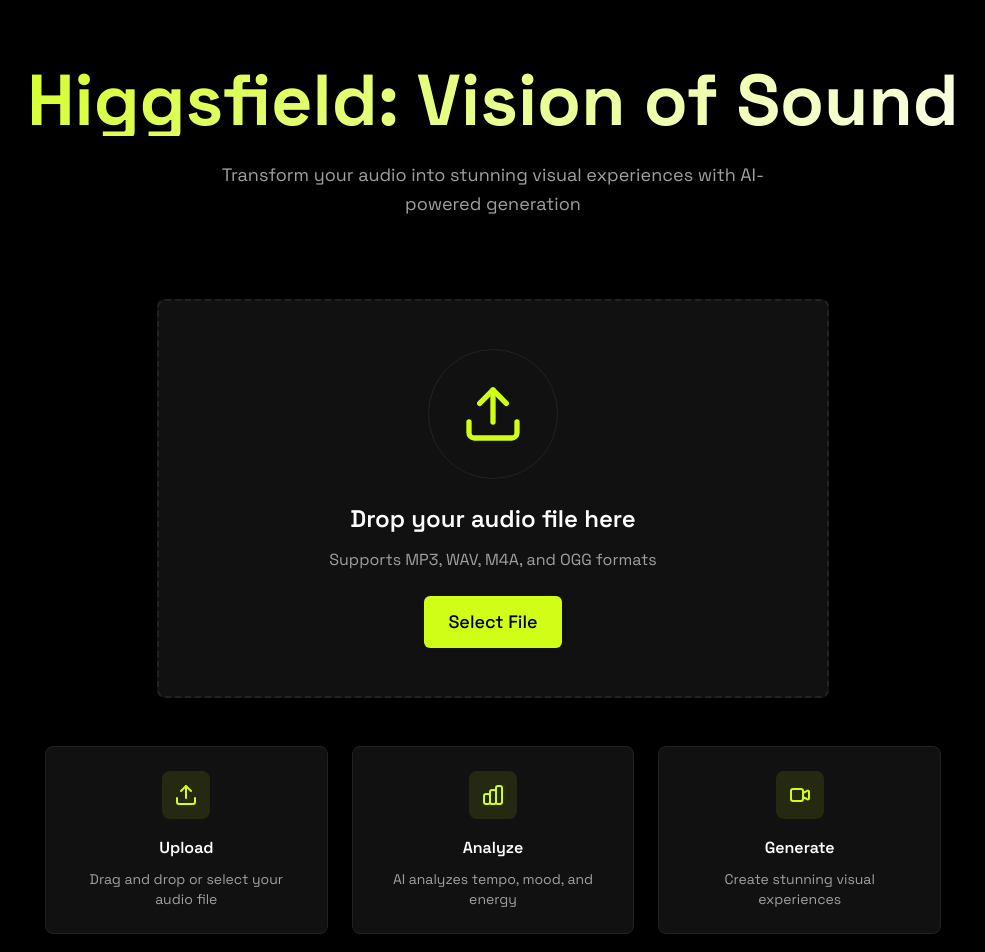
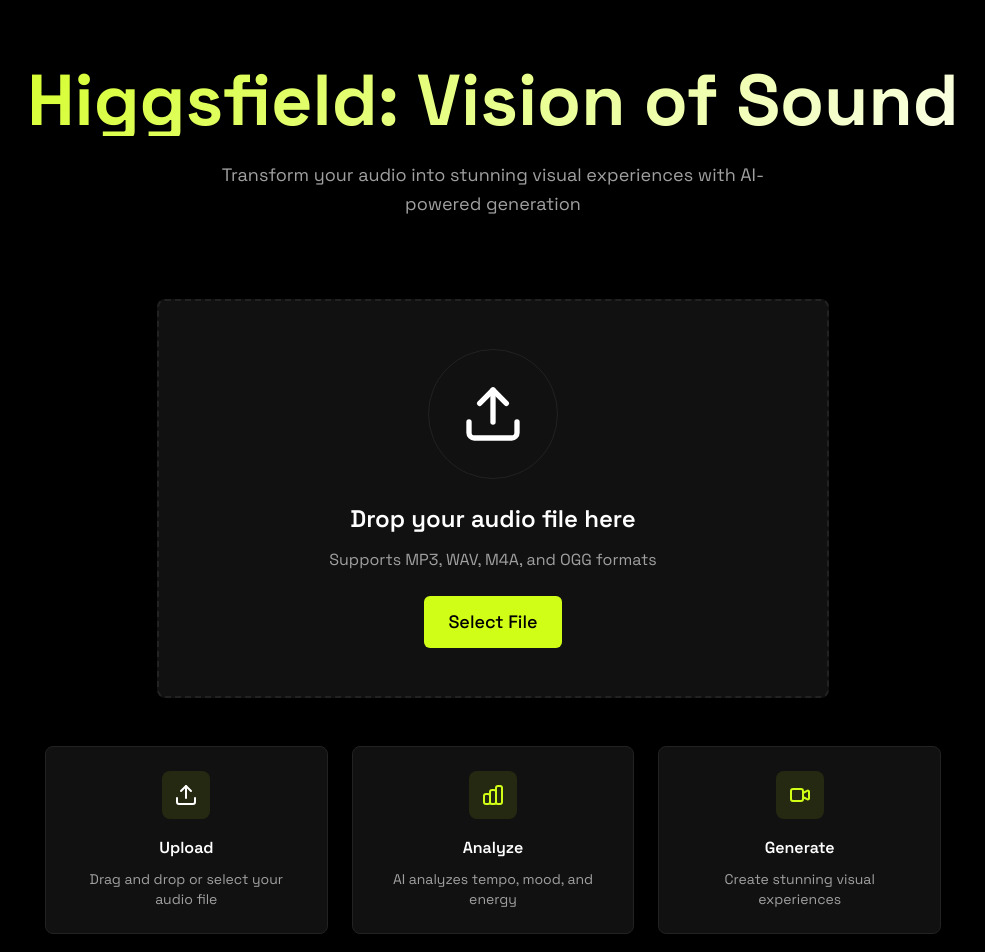
Before and after one commit to daridokki/higgsfield-swe, a Next.js app in the folder frontend/: page / in a window 1280 px wide. Shown: the top 952 px of the page, without its empty margins (147-1132 px from the left). Built offline with nearby package versions, Linux system fonts and the light colour scheme.

Commit message:
Fix TypeScript errors and resolve all issues

```diff
--- a/frontend/app/page.tsx
+++ b/frontend/app/page.tsx
@@ -1,6 +1,7 @@
 'use client'
 
-import { useState } from 'react'
+import React, { useState } from 'react'
+// Component imports - TypeScript refresh
 import UploadSection from '../components/UploadSection'
 import ProcessingSection from '../components/ProcessingSection'
 import ResultSection from '../components/ResultSection'
--- a/frontend/components/ProcessingSection.tsx
+++ b/frontend/components/ProcessingSection.tsx
@@ -1,6 +1,6 @@
 'use client'
 
-import { useState, useRef, useEffect } from 'react'
+import React, { useState, useRef, useEffect } from 'react'
 import { Play, X, Wand } from 'lucide-react'
 
 interface ProcessingSectionProps {
@@ -127,7 +127,7 @@ export default function ProcessingSection({ audioFile, isProcessing, onCancel }:
             >
               <Play
                 size={24}
-                className={`text-background ${isPlaying ? 'hidden' : 'block'}`}
+                style={{ color: 'var(--background)', display: isPlaying ? 'none' : 'block' }}
               />
               <div className={`text-background ${isPlaying ? 'block' : 'hidden'} flex space-x-1`}>
                 <div className="w-1 h-6 bg-background animate-pulse"></div>
@@ -147,7 +147,7 @@ export default function ProcessingSection({ audioFile, isProcessing, onCancel }:
             <div className="relative">
               <div className="w-16 h-16 border-4 border-border rounded-full animate-spin border-t-accent"></div>
               <div className="absolute inset-0 flex items-center justify-center">
-                <Wand className="w-6 h-6 text-accent animate-pulse" />
+                <Wand size={24} style={{ color: 'var(--accent)' }} />
               </div>
             </div>
             <div className="w-full max-w-md space-y-4">
--- a/frontend/components/ResultSection.tsx
+++ b/frontend/components/ResultSection.tsx
@@ -1,6 +1,6 @@
 'use client'
 
-import { useState } from 'react'
+import React, { useState } from 'react'
 import { Download, Plus, Music, Zap } from 'lucide-react'
 import { GenerationResult } from '../lib/api'
 
--- a/frontend/components/UploadSection.tsx
+++ b/frontend/components/UploadSection.tsx
@@ -1,6 +1,6 @@
 'use client'
 
-import { useCallback, useState } from 'react'
+import React, { useCallback, useState } from 'react'
 import { Upload } from 'lucide-react'
 
 interface UploadSectionProps {
@@ -76,7 +76,7 @@ export default function UploadSection({ onFileUpload }: UploadSectionProps) {
       >
         <div className="flex flex-col items-center justify-center space-y-6">
           <div className="p-8 rounded-full bg-surface border border-border">
-            <Upload className="w-16 h-16 text-accent" />
+            <Upload size={64} style={{ color: 'var(--accent)' }} />
           </div>
           <div className="text-center space-y-3">
             <h2 className="text-2xl font-semibold text-text-primary">
@@ -110,7 +110,7 @@ export default function UploadSection({ onFileUpload }: UploadSectionProps) {
       <div className="mt-12 grid grid-cols-1 md:grid-cols-3 gap-6 max-w-4xl w-full">
         <div className="card text-center">
           <div className="w-12 h-12 bg-accent/10 rounded-lg flex items-center justify-center mx-auto mb-4">
-            <Upload className="w-6 h-6 text-accent" />
+            <Upload size={24} style={{ color: 'var(--accent)' }} />
           </div>
           <h3 className="font-semibold mb-2">Upload</h3>
           <p className="text-text-secondary text-sm">
```
Also changed, not shown: 1 other file (tests, documents, lock files or other folders).
